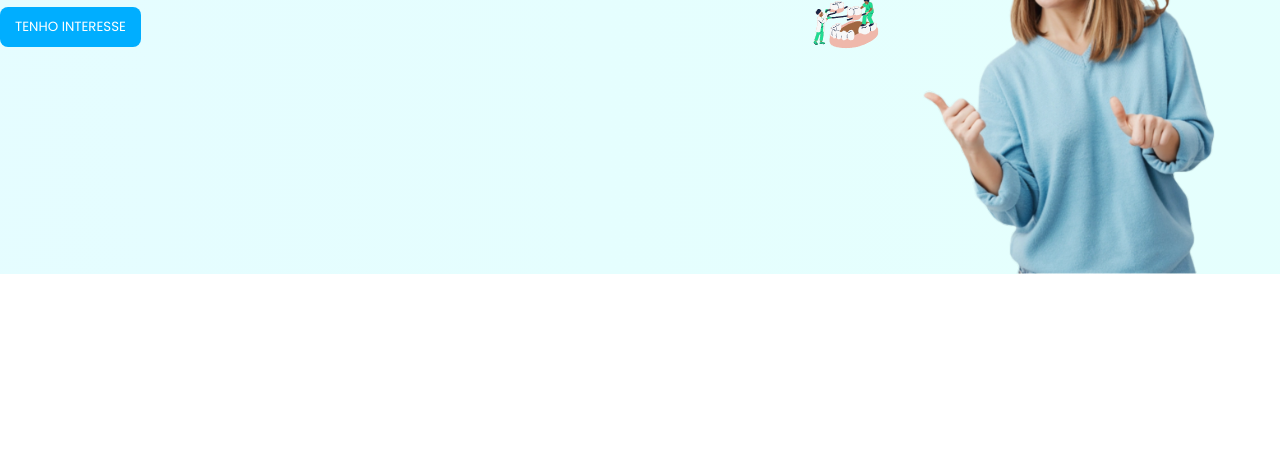
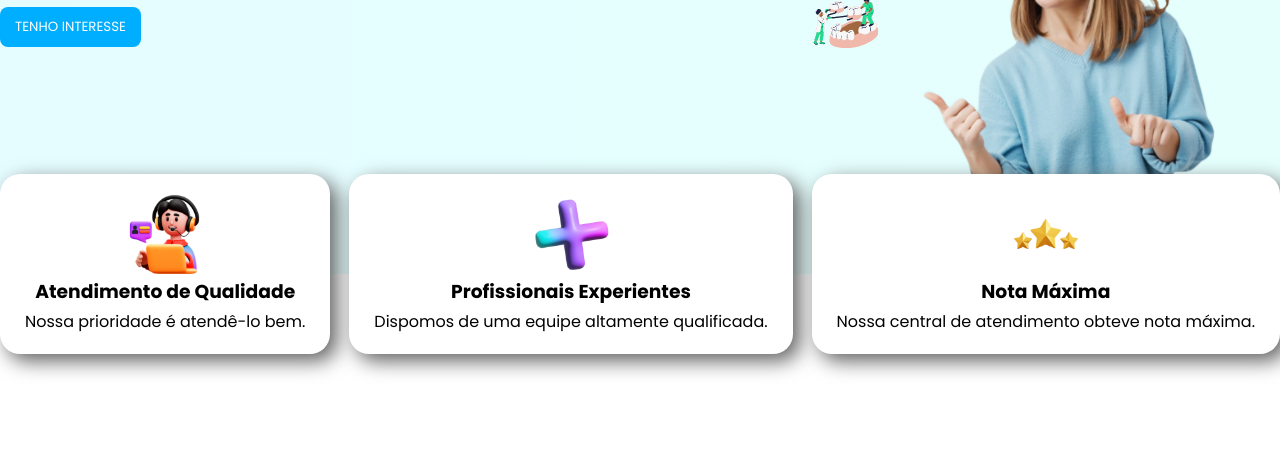
Before and after one commit to kiwizera/dentlab, a plain HTML site: page index.html in a window 1280 px wide. Shown: the part 326-800 px from the top of the page. Drawn offline with Linux system fonts and the light colour scheme.

Commit message:
cards v3

```diff
--- a/style.css
+++ b/style.css
@@ -112,7 +112,7 @@
     display: flex;
     justify-content: space-between;
     align-items: center;
-    top: 550px;
+    top: -100px;
 }
 
 .card {
```
